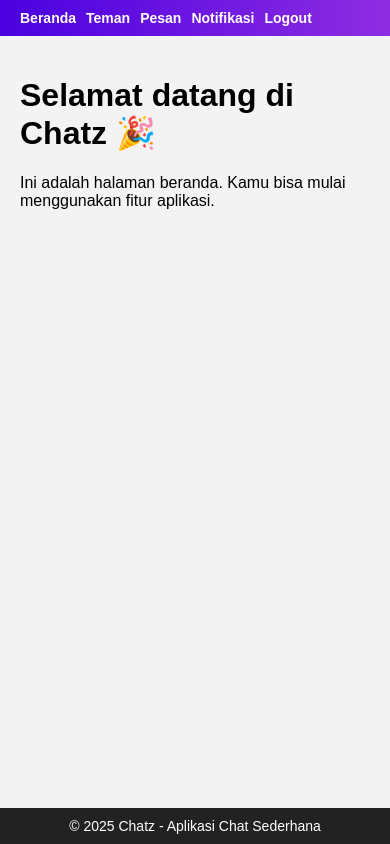
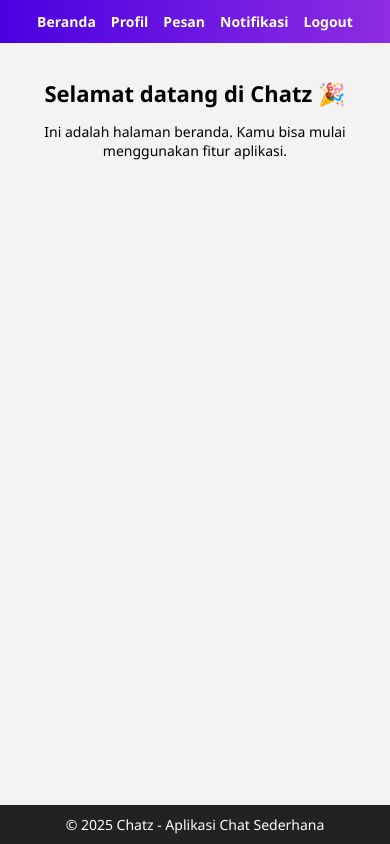
Before and after one commit to andizhuu/chatz, a website: page home.html in a window 390 px wide. Drawn offline with Linux system fonts and the light colour scheme.

Commit message:
update project

```diff
--- a/home.html
+++ b/home.html
@@ -7,7 +7,7 @@
   <style>
     body {
       margin: 0;
-      font-family: Arial, sans-serif;
+      font-family: "Segoe UI", Arial, sans-serif;
       background: #f3f3f3;
       display: flex;
       flex-direction: column;
@@ -17,23 +17,22 @@
     /* Navbar */
     .navbar {
       display: flex;
-      justify-content: space-between;
-      align-items: center;
+      justify-content: center;
       background: linear-gradient(90deg, #4a00e0, #8e2de2);
-      padding: 10px 20px;
-      color: white;
+      padding: 12px 20px;
     }
 
     .navbar .menu {
       display: flex;
-      gap: 20px;
+      gap: 25px;
       flex-wrap: wrap;
     }
 
     .navbar .menu a {
       color: white;
       text-decoration: none;
-      font-weight: bold;
+      font-weight: 600;
+      font-size: 16px;
       transition: 0.3s;
     }
 
@@ -45,6 +44,16 @@
     .content {
       flex: 1;
       padding: 20px;
+      text-align: center;
+    }
+
+    .content h1 {
+      font-size: 26px;
+      margin-bottom: 10px;
+    }
+
+    .content p {
+      font-size: 16px;
     }
 
     /* Footer */
@@ -59,7 +68,18 @@
     /* Responsif */
     @media (max-width: 600px) {
       .navbar .menu {
-        gap: 10px;
+        gap: 15px;
+      }
+
+      .navbar .menu a {
+        font-size: 14px;
+      }
+
+      .content h1 {
+        font-size: 22px;
+      }
+
+      .content p {
         font-size: 14px;
       }
     }
@@ -70,7 +90,7 @@
   <div class="navbar">
     <div class="menu">
       <a href="home.html">Beranda</a>
-      <a href="friends.html">Teman</a>
+      <a href="profile.html">Profil</a>
       <a href="messages.html">Pesan</a>
       <a href="notifications.html">Notifikasi</a>
       <a href="index.html">Logout</a>
```
